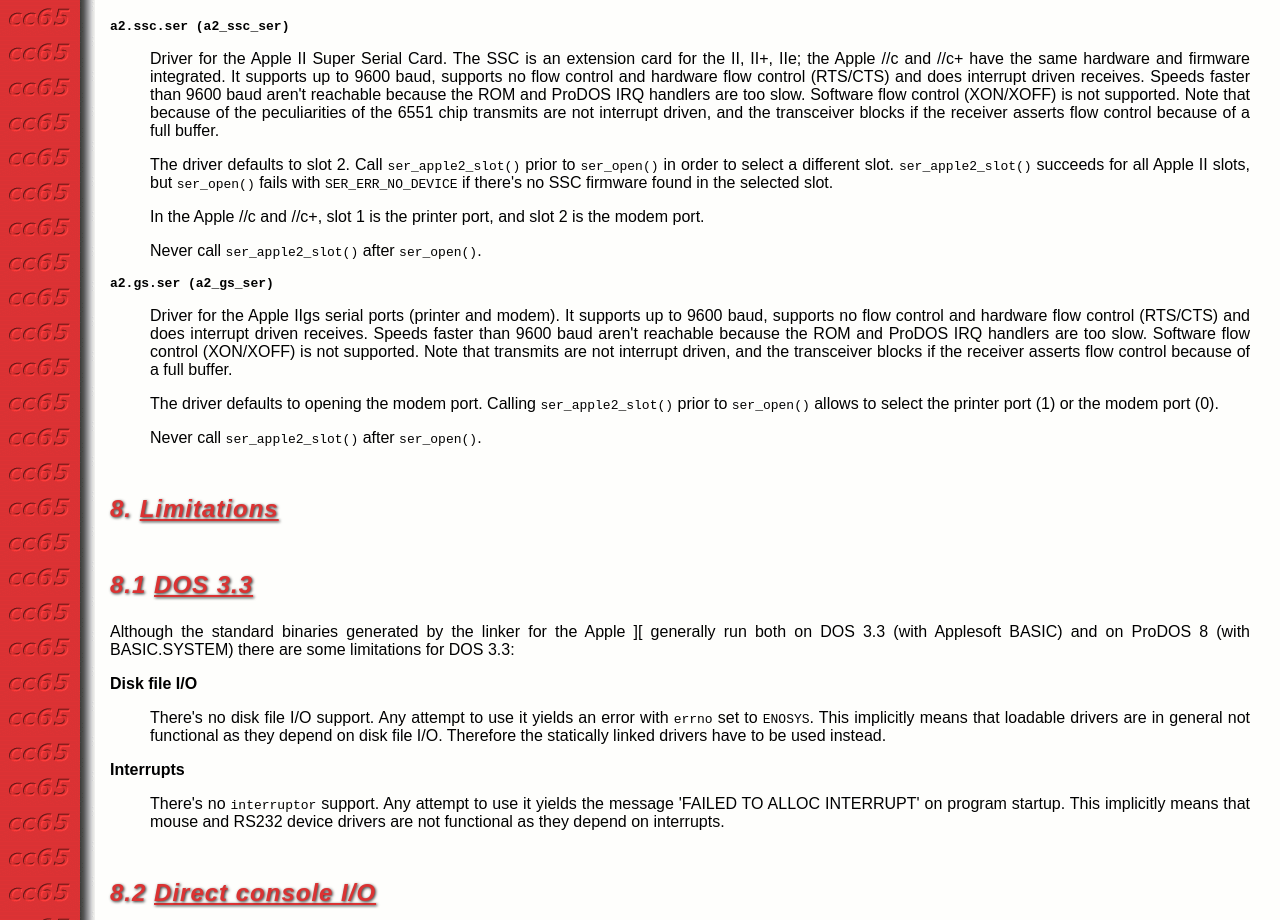
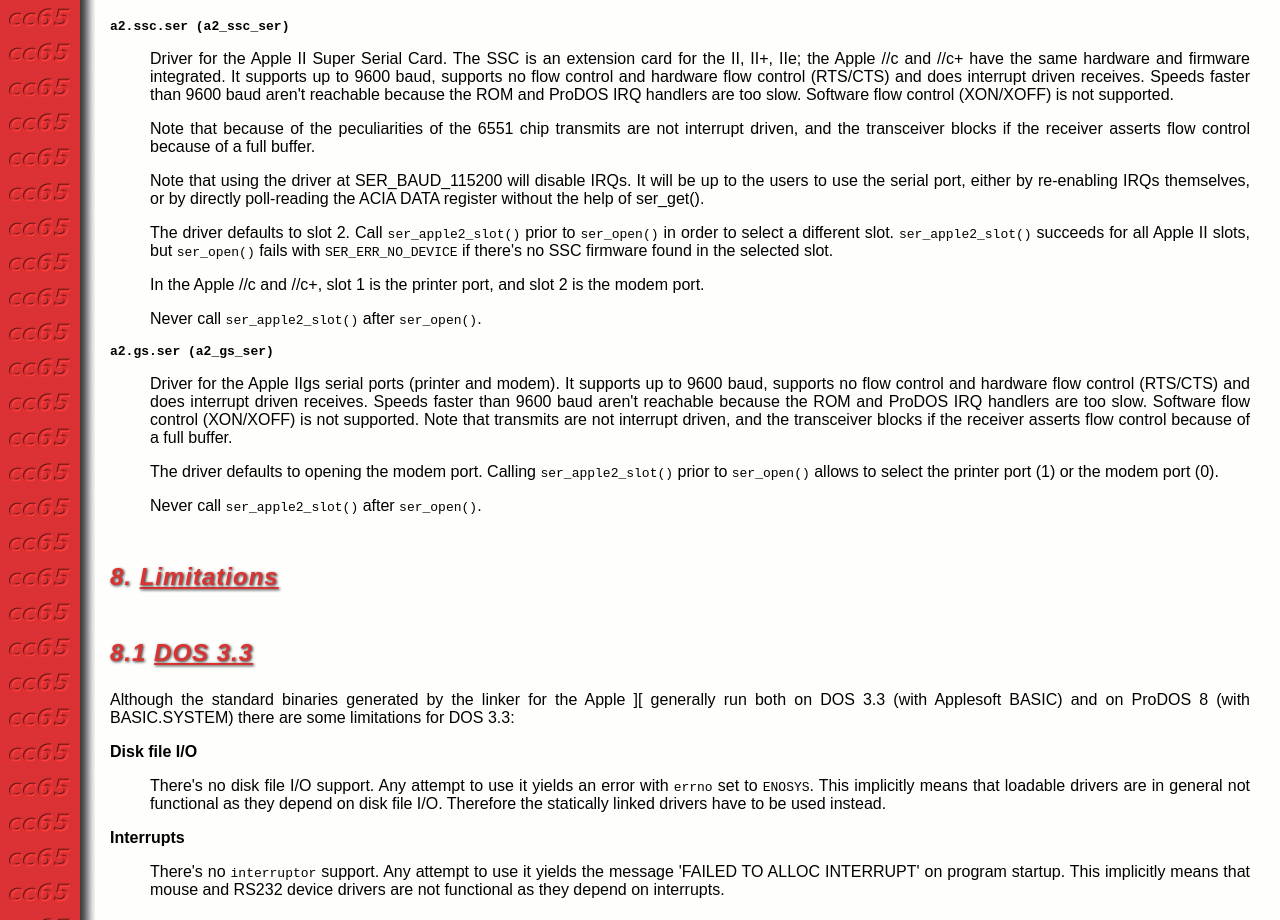
Before and after one commit to cc65/doc, a plain HTML site: page apple2.html in a window 1280 px wide. Shown: the part 7980-8900 px from the top of the page. Drawn offline with Linux system fonts and the light colour scheme.

Commit message:
Updated from https://github.com/cc65/cc65/commit/3fd78208bab5cd7d8fa601a4a94af3f66ed39ec1

```diff
--- a/apple2.html
+++ b/apple2.html
@@ -575,10 +575,13 @@ the same hardware and firmware integrated.
 It supports up to 9600 baud, supports no flow control and hardware flow control
 (RTS/CTS) and does interrupt driven receives. Speeds faster than 9600 baud
 aren't reachable because the ROM and ProDOS IRQ handlers are too slow.
-Software flow control (XON/XOFF) is not supported.
-Note that because of the peculiarities of the 6551 chip transmits are not
+Software flow control (XON/XOFF) is not supported.</P>
+<P>Note that because of the peculiarities of the 6551 chip transmits are not
 interrupt driven, and the transceiver blocks if the receiver asserts
 flow control because of a full buffer.</P>
+<P>Note that using the driver at SER_BAUD_115200 will disable IRQs. It will be up
+to the users to use the serial port, either by re-enabling IRQs themselves,
+or by directly poll-reading the ACIA DATA register without the help of ser_get().</P>
 <P>The driver defaults to slot 2. Call <CODE>ser_apple2_slot()</CODE> prior to
 <CODE>ser_open()</CODE> in order to select a different slot. <CODE>ser_apple2_slot()</CODE>
 succeeds for all Apple&nbsp;II slots, but <CODE>ser_open()</CODE> fails with
```
Also changed, not shown: apple2enh.html (+5 -2 lines).
